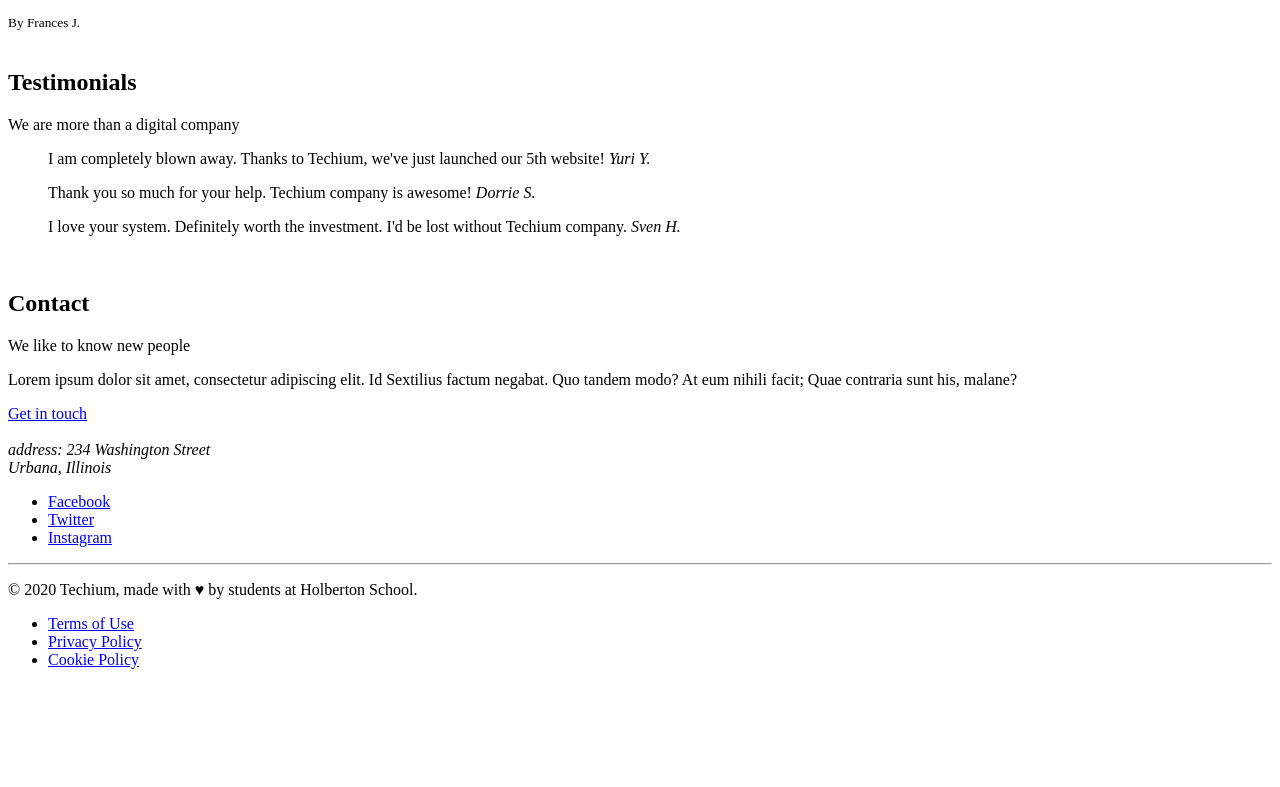
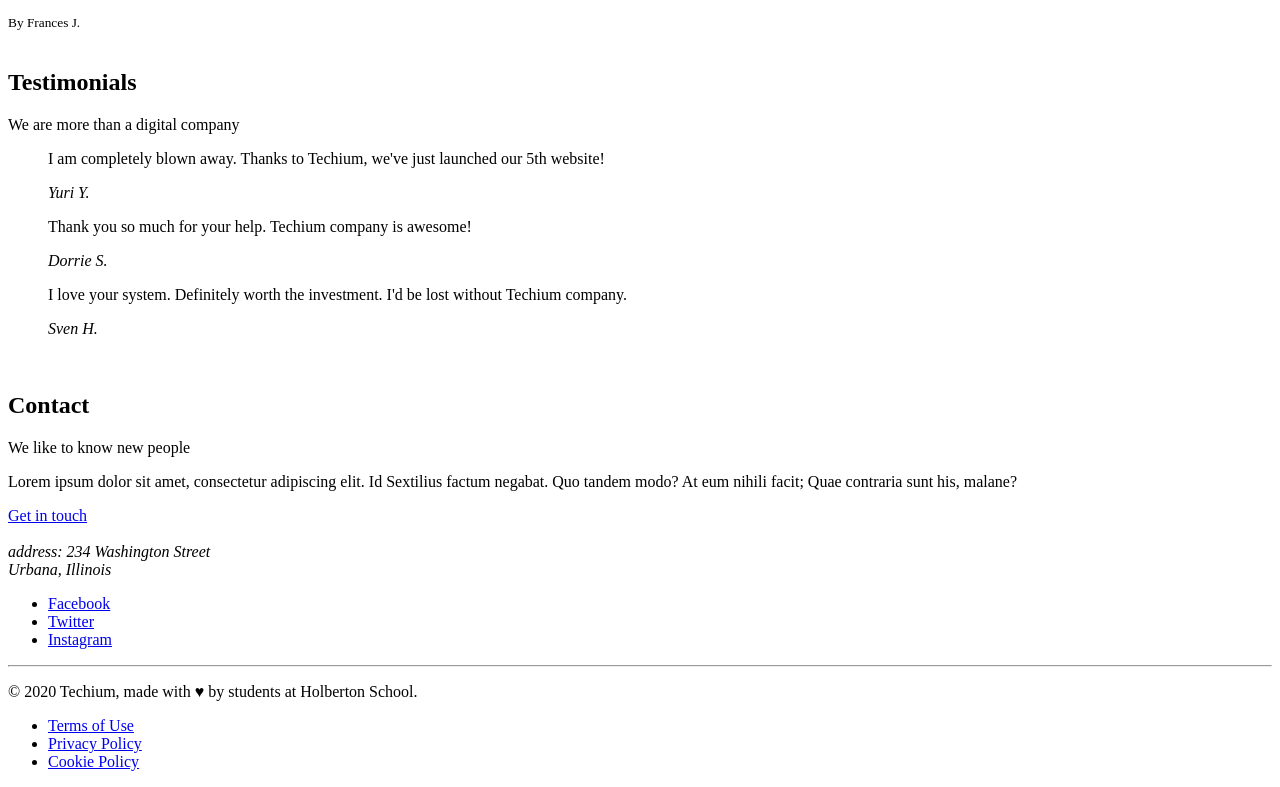
Before and after one commit to YassineChayrrou/holbertonschool-web_front_end, a plain HTML site: page 0x00-html_advanced/31-index.html in a window 1280 px wide. Shown: the part 1945-2732 px from the top of the page. Before the commit the page ends 2630 px from the top, so only its background shows below. Drawn offline with Linux system fonts and the light colour scheme.

Commit message:
fixed blockquote formatting

```diff
--- a/0x00-html_advanced/31-index.html
+++ b/0x00-html_advanced/31-index.html
@@ -157,20 +157,26 @@
                     <div>
                         <article>
                             <blockquote>
-                                I am completely blown away. Thanks to Techium, we've just launched our 5th website!
+                                <p>
+                                    I am completely blown away. Thanks to Techium, we've just launched our 5th website!
+                                </p>
                                 <cite>Yuri Y.</cite>
                             </blockquote>
                         </article>
                         <article>
                             <blockquote>
-                                Thank you so much for your help. Techium company is awesome!
+                                <p>
+                                    Thank you so much for your help. Techium company is awesome!
+                                </p>
                                 <cite>Dorrie S.</cite>
                             </blockquote>
 
                         </article>
                         <article>
                             <blockquote>
-                                I love your system. Definitely worth the investment. I'd be lost without Techium company.
+                                <p>
+                                    I love your system. Definitely worth the investment. I'd be lost without Techium company.
+                                </p>
                                 <cite>Sven H.</cite>
                             </blockquote>
                         </article>
```
Also changed, not shown: 0x00-html_advanced/35-index.html (+9 -3 lines), 0x00-html_advanced/36-index.html (+9 -3 lines), 0x00-html_advanced/index.html (+9 -3 lines).
